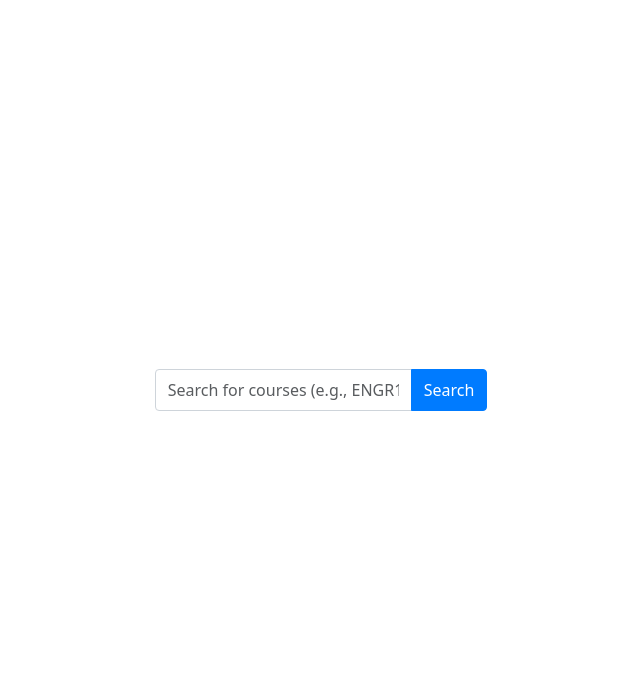
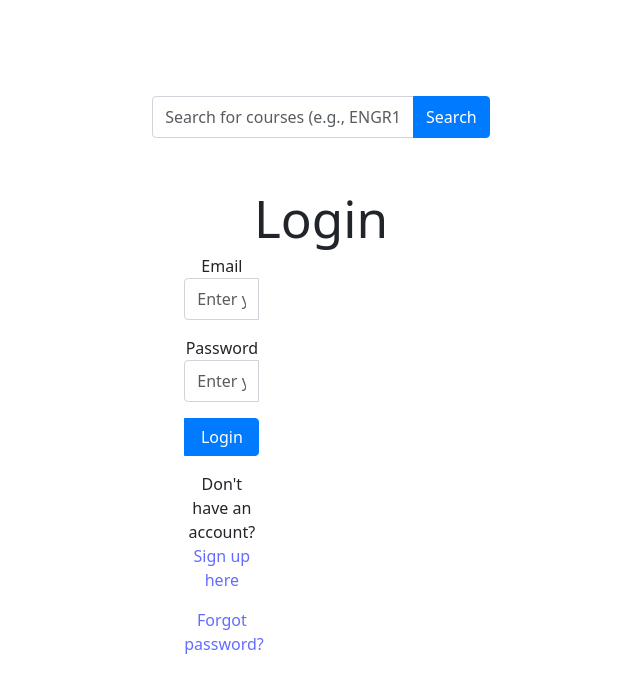
Before and after one commit to Tech-JI/CourseReview, a Vue app in the folder frontend/: page /accounts/login in a window 1280 px wide. Before the commit this address had no page. Shown: the top 692 px of the page, without its empty margins (319-959 px from the left). Built offline with nearby package versions, Linux system fonts and the light colour scheme.

Commit message:
feat: Login page completely independent from backend

```diff
--- /dev/null
+++ b/frontend/src/components/Login.vue
@@ -0,0 +1,140 @@
+<template>
+  <div class="login-container">
+    <div class="row">
+      <div class="col-md-12 text-center">
+        <h1>Login</h1>
+      </div>
+    </div>
+
+    <div v-if="error" class="alert alert-danger">
+      {{ error }}
+    </div>
+
+    <div class="row">
+      <div class="col-md-4 col-md-offset-4">
+        <form @submit.prevent="handleLogin">
+          <div class="form-group">
+            <label for="email">Email</label>
+            <input type="text" class="form-control" id="email" v-model="email" required placeholder="Enter your email">
+          </div>
+
+          <div class="form-group">
+            <label for="password">Password</label>
+            <input type="password" class="form-control" id="password" v-model="password" required
+              placeholder="Enter your password">
+          </div>
+
+          <button type="submit" class="btn btn-primary btn-block" :disabled="loading">
+            <span v-if="loading">Logging in...</span>
+            <span v-else>Login</span>
+          </button>
+        </form>
+
+        <div class="text-center mt-3">
+          <p>
+            Don't have an account?
+            <router-link to="/accounts/signup">Sign up here</router-link>
+          </p>
+          <p>
+            <router-link to="/accounts/password/reset">Forgot password?</router-link>
+          </p>
+        </div>
+      </div>
+    </div>
+  </div>
+</template>
+
+<script setup>
+import { ref } from 'vue';
+import { useRouter, useRoute } from 'vue-router';
+
+const router = useRouter();
+const route = useRoute();
+const email = ref('');
+const password = ref('');
+const error = ref('');
+const loading = ref(false);
+
+const handleLogin = async () => {
+  error.value = '';
+  loading.value = true;
+
+  try {
+    const response = await fetch('/api/accounts/login/', {
+      method: 'POST',
+      headers: {
+        'Content-Type': 'application/json',
+        'X-CSRFToken': getCookie('csrftoken'),
+      },
+      body: JSON.stringify({
+        email: email.value,
+        password: password.value,
+        next: route.query.next || '/layups'
+      })
+    });
+
+    const data = await response.json();
+
+    if (!response.ok) {
+      throw new Error(data.error || 'Login failed');
+    }
+
+    // Redirect to next URL or default
+    router.push(data.next || '/layups');
+
+  } catch (err) {
+    error.value = err.message;
+  } finally {
+    loading.value = false;
+  }
+};
+
+function getCookie(name) {
+  let cookieValue = null;
+  if (document.cookie && document.cookie !== '') {
+    const cookies = document.cookie.split(';');
+    for (let i = 0; i < cookies.length; i++) {
+      const cookie = cookies[i].trim();
+      if (cookie.substring(0, name.length + 1) === name + '=') {
+        cookieValue = decodeURIComponent(cookie.substring(name.length + 1));
+        break;
+      }
+    }
+  }
+  return cookieValue;
+}
+</script>
+
+<style scoped>
+.login-container {
+  max-width: 800px;
+  margin: 0 auto;
+  padding: 2rem;
+}
+
+.alert-danger {
+  color: #721c24;
+  background-color: #f8d7da;
+  border-color: #f5c6cb;
+  padding: 0.75rem 1.25rem;
+  margin-bottom: 1rem;
+  border: 1px solid transparent;
+  border-radius: 0.25rem;
+}
+
+.form-group {
+  margin-bottom: 1rem;
+}
+
+.btn-block {
+  width: 100%;
+}
+
+.text-center {
+  text-align: center;
+}
+
+.mt-3 {
+  margin-top: 1rem;
+}
+</style>
--- a/frontend/src/main.js
+++ b/frontend/src/main.js
@@ -1,6 +1,7 @@
 import { createApp } from "vue";
 import { createRouter, createWebHistory } from "vue-router";
 import App from "./App.vue";
+import Login from './components/Login.vue';
 import CourseDetail from "./components/CourseDetail.vue";
 import Departments from "./components/Departments.vue";
 import CourseSearch from "./components/CourseSearch.vue";
@@ -11,6 +12,7 @@ import "./style.css";
 
 const routes = [
   { path: "/", component: Landing },
+  { path: '/accounts/login', component: Login },
   { path: "/course/:course_id", component: CourseDetail, props: true },
   { path: "/departments", component: Departments },
   { path: "/search", component: CourseSearch, props: (route) => ({ query: route.query.q }) },
```
Also changed, not shown: 2 other files (tests, documents, lock files or other folders).
